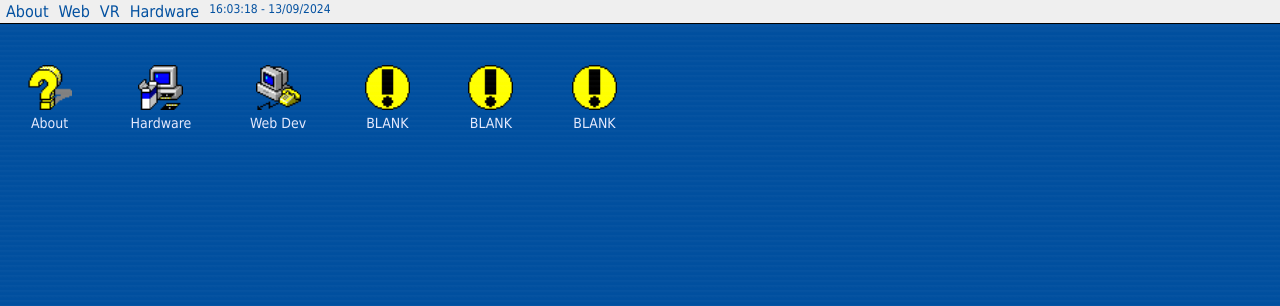
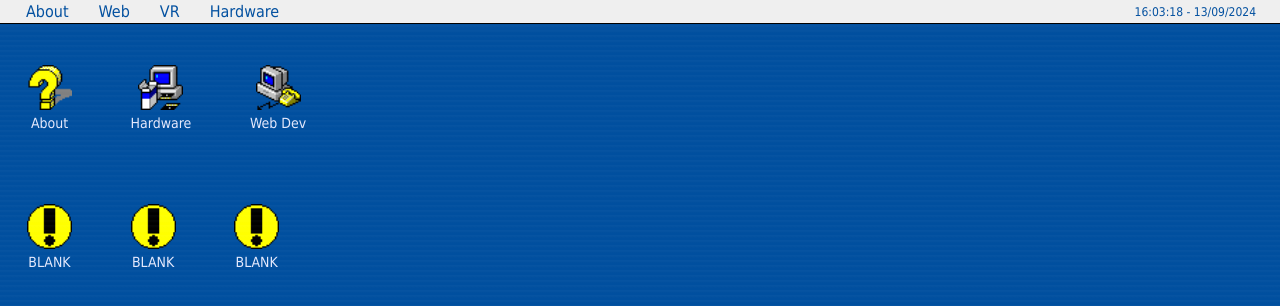
Before and after one commit to gary909/click-icon, a plain HTML site: page index.html in a window 1280 px wide. Drawn offline with Linux system fonts and the light colour scheme.

Commit message:
navbar styling

```diff
--- a/index.html
+++ b/index.html
@@ -9,6 +9,7 @@
   <body>
     <!-- Navigation Bar -->
     <div class="nav-bar">
+      <div class="navbar-left">
         <div class="nav-item">
           <span>About</span>
           <div class="dropdown">
@@ -45,9 +46,10 @@
             <a href="#">Option 4</a>
           </div>
         </div>
+      </div>
 
       <!-- Time and Date -->
-      <div class="time-date" id="time-date"></div>
+      <div class="time-date navbar-right" id="time-date"></div>
     </div>
 
     <br /><br />
@@ -73,6 +75,7 @@
       <img src="webDev.png" alt="Info3 Icon" id="info-icon3" class="icon" />
       <span class="icon-text">Web Dev</span>
     </div>
+    <br /><br />
 
     <div class="icon-container">
       <img src="blank.png" alt="Info4 Icon" id="info-icon4" class="icon" />
--- a/styles.css
+++ b/styles.css
@@ -44,6 +44,8 @@ body {
 
 .nav-bar {
   display: flex;
+  justify-content: space-between; /* Space between left (tabs) and right (time/date) */
+  align-items: center;
   background-color: #efefef;
   padding: 1px;
   border-bottom: 1px solid #000;
@@ -51,6 +53,26 @@ body {
   top: 0;
   width: 100%;
   z-index: 1000;
+}
+
+/* Keep clickable navbar items left */
+.navbar-left {
+  display: flex;
+  gap: 20px; /* Space between the tabs */
+}
+
+/* Add a 20px gap to the first item in navbar */
+.navbar-left .nav-item:first-child {
+  margin-left: 20px; /* Add 20px gap to the first item on the left */
+}
+
+/* Keep time/date navbar right */
+.navbar-right {
+  /*margin-left: auto; /* Pushes the time/date to the right */
+  margin-right: 20px !important;
+  font-family: "Tahoma", sans-serif;
+  font-size: 14px;
+  color: white; /* Adjust text color to match your navbar */
 }
 
 .time-date {
@@ -116,7 +138,7 @@ body {
   justify-content: center; /* Center them vertically */
   position: relative;
   margin: 20px;
-  cursor: grab; /* Show the user that it's draggable */
+  cursor: pointer; /* Show the user that it's draggable */
   border: 2px solid transparent; /* No visible border by default */
   padding: 5px; /* Add some padding for space between icon and border */
   transition: border-color 0.3s ease; /* Smooth transition for the border */
```
Lines whose indentation alone changed are shown as unchanged.
